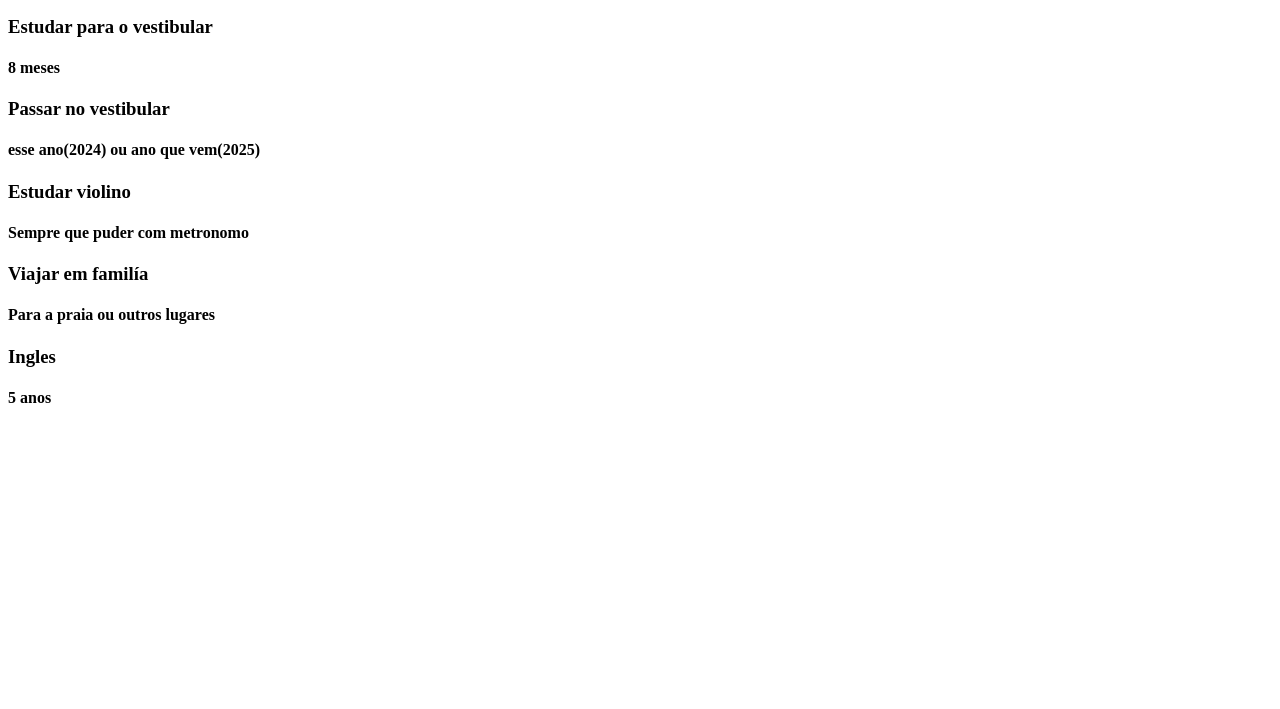
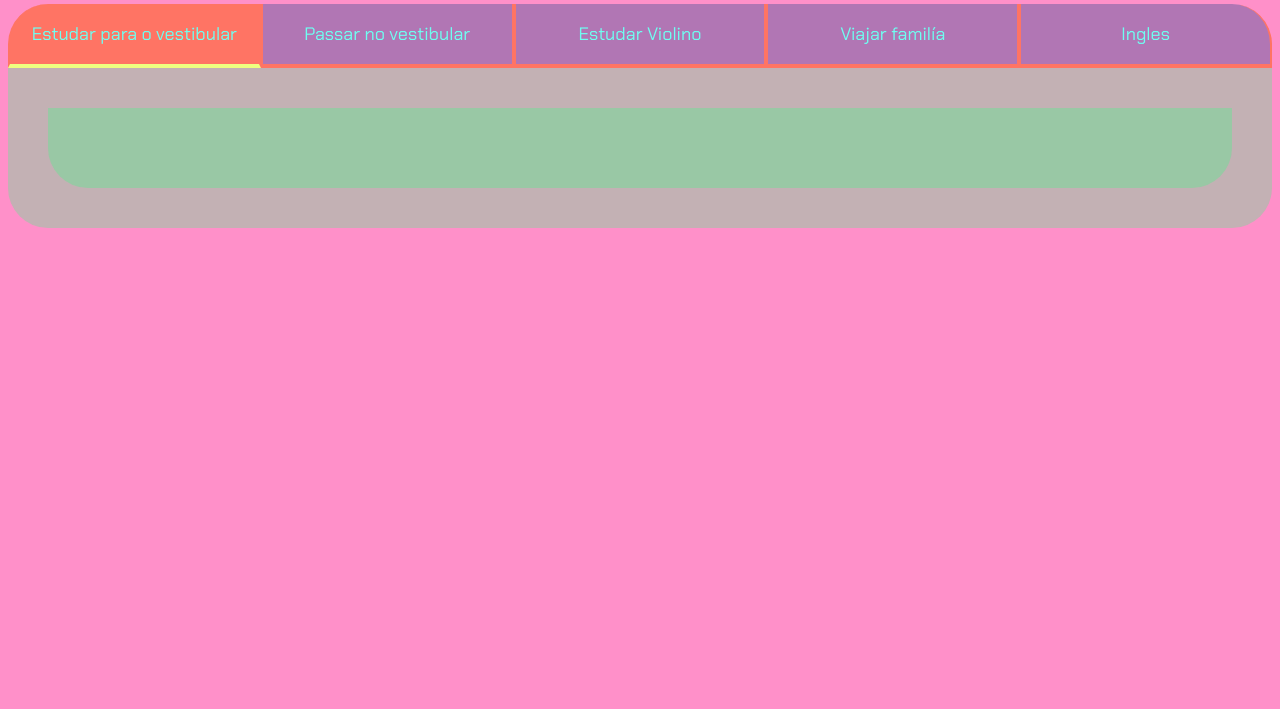
Before and after one commit to litzaedit/2024, a plain HTML site: page index.html in a window 1280 px wide. Shown: the part 91-800 px from the top of the page. Drawn offline with Linux system fonts and the light colour scheme.

Commit message:
atualizando

```diff
--- a/main.js
+++ b/main.js
@@ -53,4 +53,6 @@ function comecaCronometro(){
     setInterval(atualizaCronometro,1000);
 }
 
+
 comecaCronometro();
+//comecaCronometro();
--- a/style.css
+++ b/style.css
@@ -1,19 +1,17 @@
-@import url('https://fonts.googleapis.com/css2?family=Chakra+Petch:wght@400;700&display=swap')
-
+@import url('https://fonts.googleapis.com/css2?family=Chakra+Petch:wght@400;700&display=swap');
 :root {
-    --cor-de-fundo: #4ad8d6;
-    --verde: #fffc35;
-    --branco: #FFFFFF;
-    --botao-ativo: #d84ee7;
-    --botao-inativo: rgba(236, 66, 134, 0.5);
-    --texto-fundo: rgb(0, 0, 0);
-
+    --cor-de-fundo: #ff90c9;
+    --amarelo: #eeff80;
+    --azul: #6efff1;
+    --botao-ativo: #ff7464;
+    --botao-inativo: rgba(100, 94, 160, 0.5);
+    --texto-fundo: rgba(59, 251, 129, 0.3);
+}
 body {
     background-color: var(--cor-de-fundo);
-        color: var(--branco);
+    color: var(--azul);
     font-family: 'Chakra Petch', sans-serif;
 }
-
 .conteudo-principal {
     display: flex;
     flex-direction: column;
@@ -23,21 +21,18 @@
     width: 100%;
     margin: 0 auto;
 }
-
 .titulo-principal {
     text-align: left;
     width: 100%;
     font-size: 32px;
 }
-
 .titulo-principal span {
-        color: var(--laranja);
+    color: var(--amarelo);
 }
-
 .botao {
-        font-family: "Crakra Petch", sans-serif;
+    font-family: 'Chakra Petch', sans-serif;
     background-color: var(--botao-inativo);
-        color: var(--branco);
+    color: var(--azul);
     display: flex;
     justify-content: center;
     padding: 1em;
@@ -49,20 +44,16 @@
     border-right: 2px solid var(--botao-ativo);
     border-top: none;
 }
-
 .botao:first-child {
     border-radius: 40px 40px 0 0;
 }
-
 .botoes {
     display: block;
 }
-
 .botao.ativo{
     background-color: var(--botao-ativo);
-        border-bottom: 4px solid var(--rosa);
+    border-bottom: 4px solid var(--amarelo);
 }
-
 .abas-textos{
     background-color: var(--texto-fundo);
     padding: 40px;
@@ -71,30 +62,31 @@
 .aba-conteudo.ativo{
     display:block;
 }
-
 .aba-conteudo{
     display: none;
 }
-
 .aba-conteudo-titulo-principal{
     font-size: 28px;
     text-align: center;
 }
 .aba-conteudo-titulo-secundario{
     text-align: center;
-        color: var(--azul);
+    color: var(--amarelo);
     text-transform: uppercase;
+}
+
+.contador{
+    font-size: 20px;
+    text-align: center;
 }
 
 @media screen and (min-width: 768px) {
     .botoes {
         display: flex;
     }
-
     .botao:first-child {
         border-radius: 40px 0 0 0;
     }
-
     .botao:last-child {
         border-radius: 0 40px 0 0;
     }
```
Lines whose indentation alone changed are shown as unchanged.
